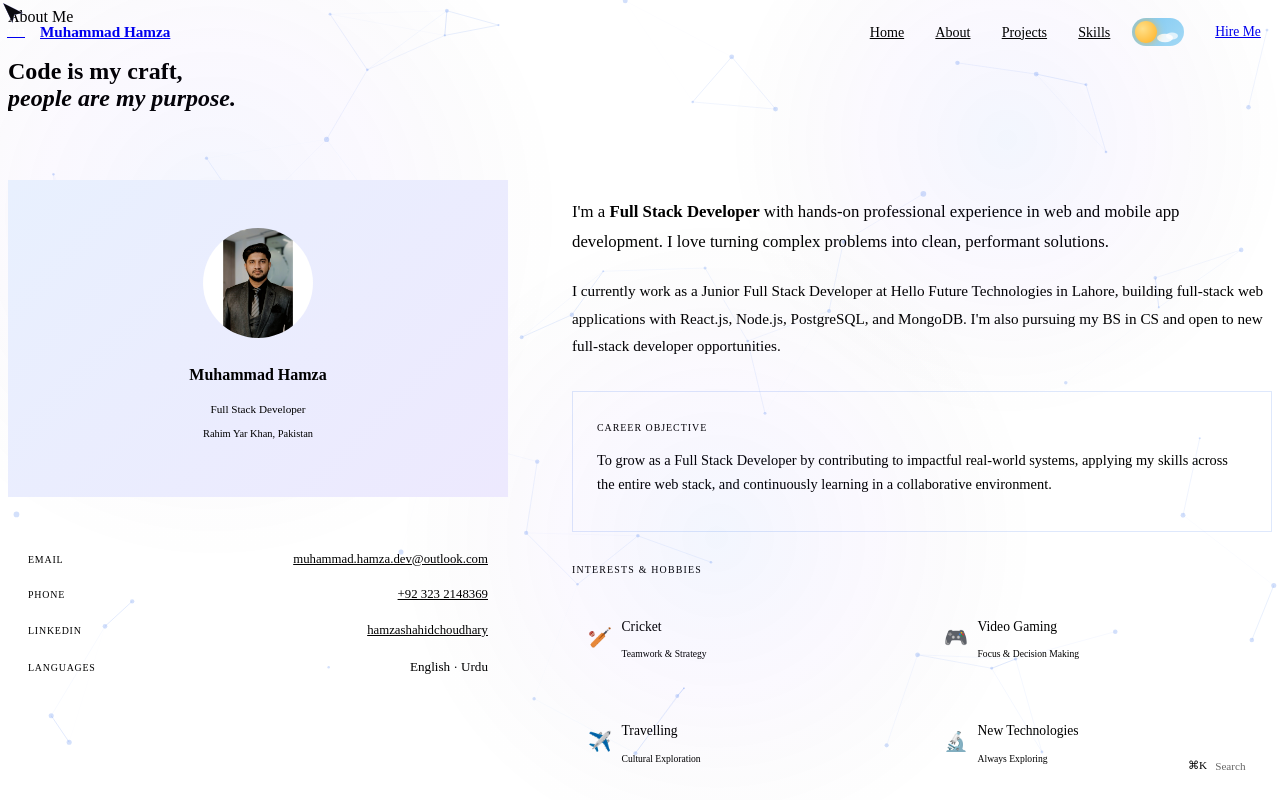
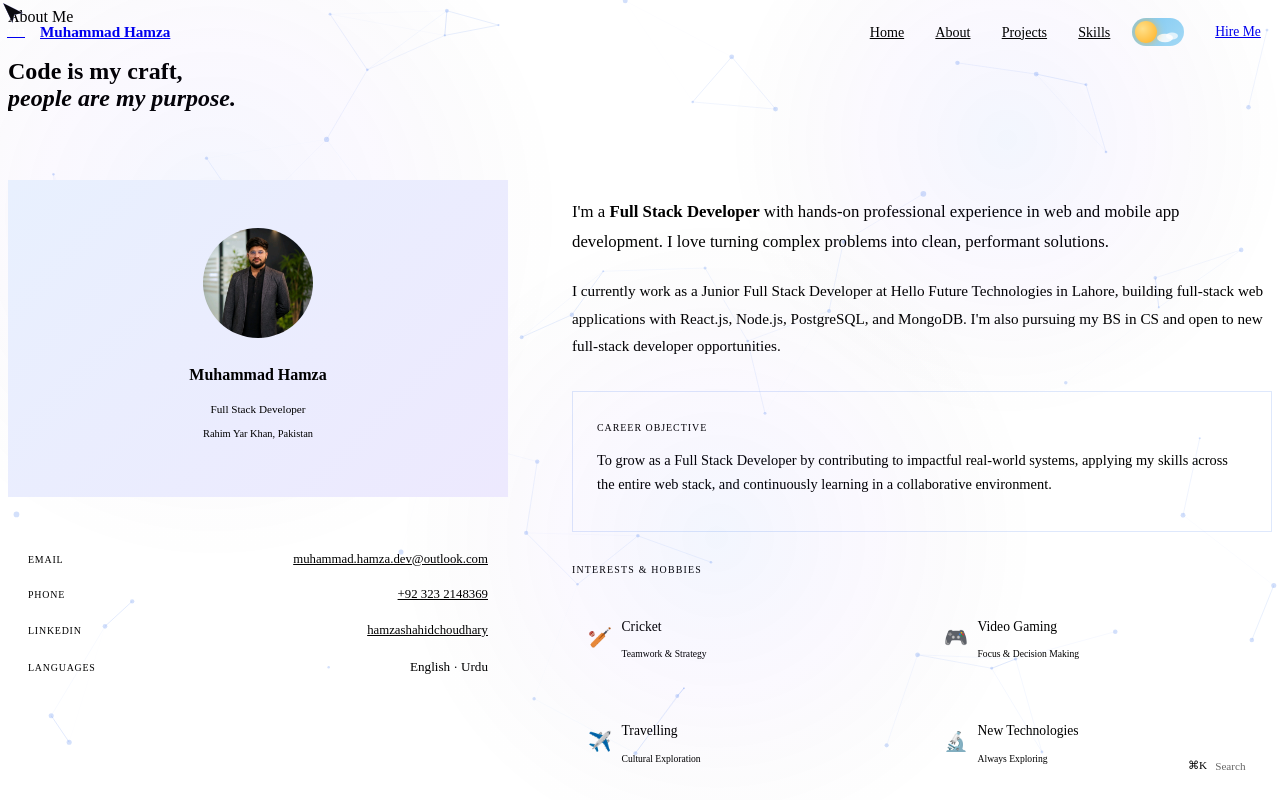
Before and after one commit to hamzashahidchoudhary/hamza-portfolio, a React (Vite) app: page /about in a window 1280 px wide. Shown: the top 800 px of the page. Built offline with nearby package versions, Linux system fonts and the light colour scheme; the HTML template or start-up script is replaced by a standard one.

Commit message:
update profile photo

```diff
--- a/src/pages/About.jsx
+++ b/src/pages/About.jsx
@@ -126,7 +126,7 @@ export default function About() {
 
             <motion.div initial={{ opacity: 0, x: -24 }} animate={{ opacity: 1, x: 0 }} transition={{ duration: 0.6, delay: 0.15 }}>
               <TiltCard className="about-avatar" style={{ background: 'linear-gradient(135deg, #e8f0fe 0%, #ede9fe 100%)', borderRadius: 'var(--radius-lg)', border: '1px solid var(--border)', display: 'flex', flexDirection: 'column', alignItems: 'center', justifyContent: 'center', padding: '3rem 1.5rem', marginBottom: '1.5rem' }}>
-                <img src="/photo.jpeg" alt="Muhammad Hamza" style={{ width: 110, height: 110, borderRadius: '50%', objectFit: 'cover', marginBottom: '0.75rem', border: '3px solid var(--accent)' }} />
+                <img src="/photo.png" alt="Muhammad Hamza" style={{ width: 110, height: 110, borderRadius: '50%', objectFit: 'cover', marginBottom: '0.75rem', border: '3px solid var(--accent)' }} />
                 <p style={{ fontWeight: 600, fontSize: '1rem', color: 'var(--ink)' }}>Muhammad Hamza</p>
                 <p style={{ fontFamily: 'var(--font-mono)', fontSize: '0.7rem', color: 'var(--muted)', marginTop: '0.2rem' }}>Full Stack Developer</p>
                 <p style={{ fontFamily: 'var(--font-mono)', fontSize: '0.65rem', color: 'var(--muted)', marginTop: '0.1rem' }}>Rahim Yar Khan, Pakistan</p>
```
Also changed, not shown: public/photo.png (added).
